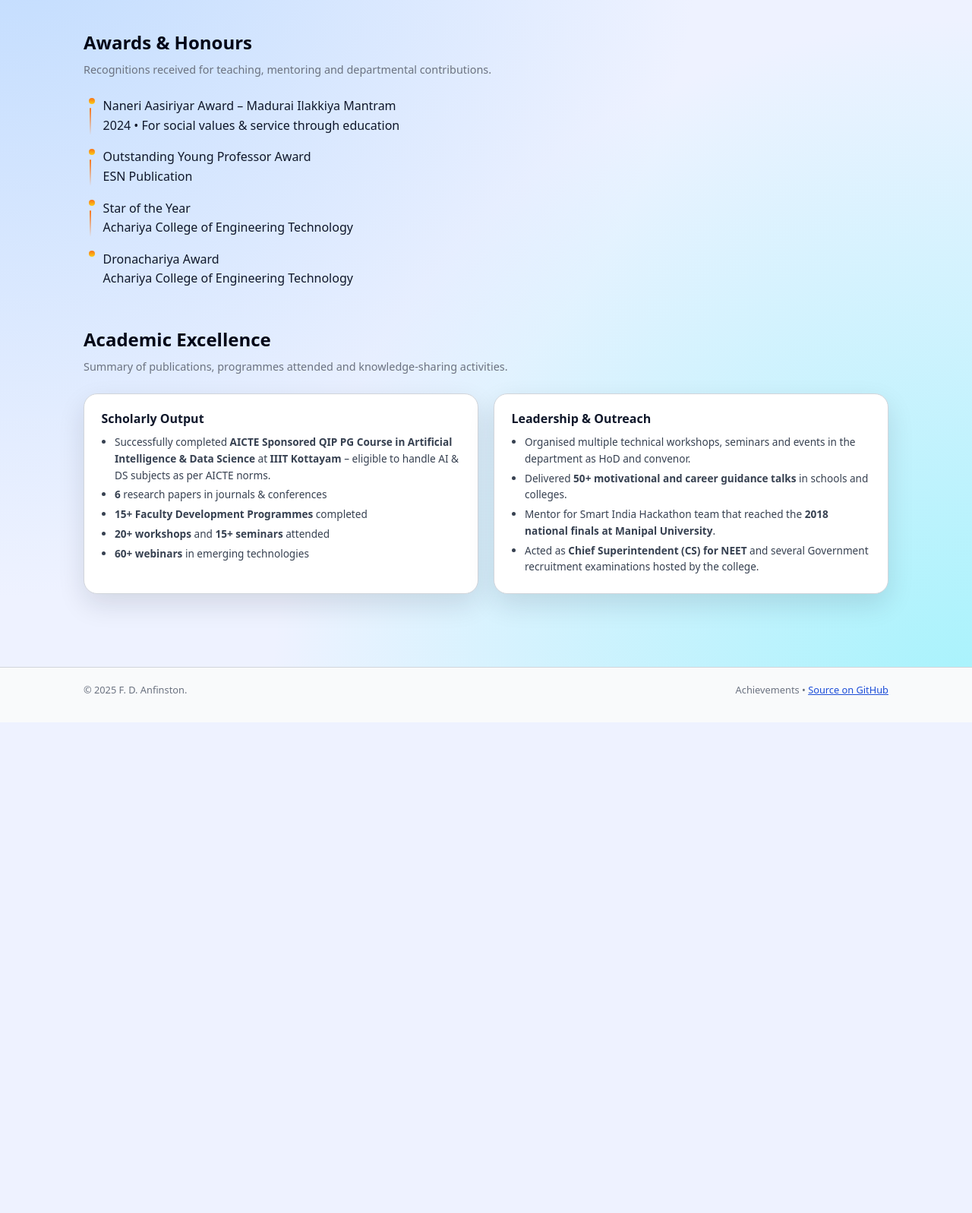
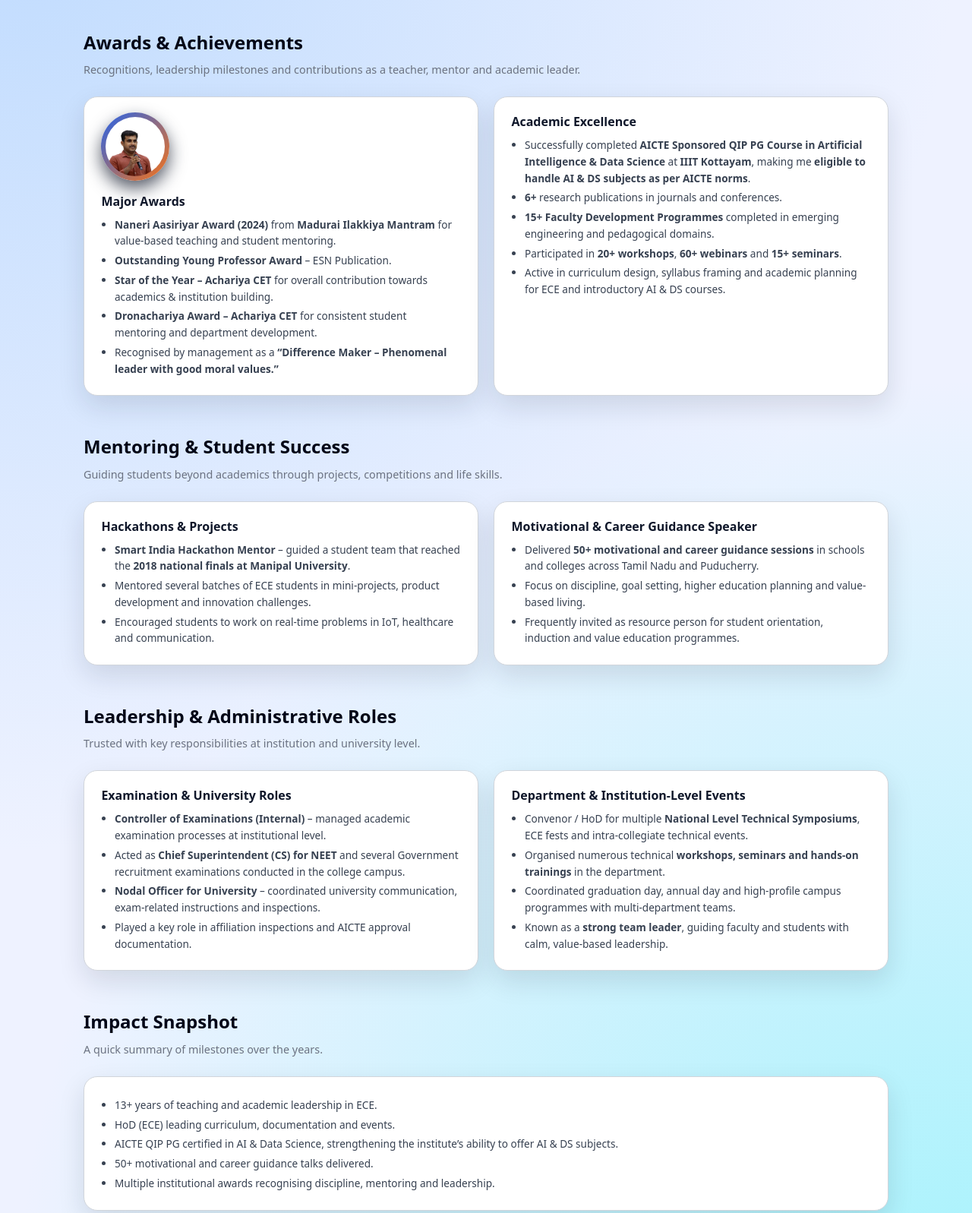
Before and after one commit to anfinston/anfinston-portfolio, a plain HTML site: page achievements.html in a window 1280 px wide. Shown: the part 140-1737 px from the top of the page at 76% size. Before the commit the page ends 1091 px from the top, so only its background shows below. Drawn offline with Linux system fonts and the light colour scheme.

Commit message:
Update achievements.html

```diff
--- a/achievements.html
+++ b/achievements.html
@@ -5,7 +5,7 @@
     <title>Achievements | F. D. Anfinston</title>
     <meta
       name="description"
-      content="Awards, responsibilities and academic excellence of F. D. Anfinston."
+      content="Awards, recognitions and key achievements of F. D. Anfinston, HoD–ECE at Achariya College of Engineering Technology."
     />
     <meta name="viewport" content="width=device-width, initial-scale=1" />
     <link rel="icon" href="profile.JPG" type="image/jpeg" />
@@ -44,83 +44,204 @@
 
     <main class="container">
       <section class="section fade-in">
-        <h1 class="section-title">Awards &amp; Honours</h1>
+        <h1 class="section-title">Awards &amp; Achievements</h1>
         <p class="section-subtitle">
-          Recognitions received for teaching, mentoring and departmental
-          contributions.
+          Recognitions, leadership milestones and contributions as a teacher,
+          mentor and academic leader.
         </p>
 
-        <div class="timeline">
-          <div class="timeline-item">
-            <div class="timeline-title">
-              Naneri Aasiriyar Award – Madurai Ilakkiya Mantram
+        <div class="grid-2">
+          <!-- Awards & Titles -->
+          <div class="card">
+            <div class="page-photo">
+              <div class="photo-circle photo-sm">
+                <img src="profile.JPG" alt="F. D. Anfinston" />
+              </div>
             </div>
-            <div class="timeline-meta">2024 • For social values &amp; service through education</div>
+            <h3>Major Awards</h3>
+            <ul class="card-list">
+              <li>
+                <strong>Naneri Aasiriyar Award (2024)</strong> from
+                <strong>Madurai Ilakkiya Mantram</strong> for value-based
+                teaching and student mentoring.
+              </li>
+              <li>
+                <strong>Outstanding Young Professor Award</strong> – ESN
+                Publication.
+              </li>
+              <li>
+                <strong>Star of the Year – Achariya CET</strong> for overall
+                contribution towards academics &amp; institution building.
+              </li>
+              <li>
+                <strong>Dronachariya Award – Achariya CET</strong> for
+                consistent student mentoring and department development.
+              </li>
+              <li>
+                Recognised by management as a
+                <strong>“Difference Maker – Phenomenal leader with good moral
+                  values.”</strong>
+              </li>
+            </ul>
           </div>
-          <div class="timeline-item">
-            <div class="timeline-title">Outstanding Young Professor Award</div>
-            <div class="timeline-meta">ESN Publication</div>
-          </div>
-          <div class="timeline-item">
-            <div class="timeline-title">Star of the Year</div>
-            <div class="timeline-meta">
-              Achariya College of Engineering Technology
-            </div>
-          </div>
-          <div class="timeline-item">
-            <div class="timeline-title">Dronachariya Award</div>
-            <div class="timeline-meta">
-              Achariya College of Engineering Technology
-            </div>
+
+          <!-- Academic Excellence & QIP -->
+          <div class="card">
+            <h3>Academic Excellence</h3>
+            <ul class="card-list">
+              <li>
+                Successfully completed
+                <strong>
+                  AICTE Sponsored QIP PG Course in Artificial Intelligence &amp;
+                  Data Science
+                </strong>
+                at <strong>IIIT Kottayam</strong>, making me
+                <strong>eligible to handle AI &amp; DS subjects as per AICTE
+                  norms</strong>.
+              </li>
+              <li><strong>6+</strong> research publications in journals and conferences.</li>
+              <li>
+                <strong>15+ Faculty Development Programmes</strong> completed in
+                emerging engineering and pedagogical domains.
+              </li>
+              <li>
+                Participated in <strong>20+ workshops</strong>,
+                <strong>60+ webinars</strong> and <strong>15+ seminars</strong>.
+              </li>
+              <li>
+                Active in curriculum design, syllabus framing and academic
+                planning for ECE and introductory AI &amp; DS courses.
+              </li>
+            </ul>
           </div>
         </div>
       </section>
 
       <section class="section fade-in">
-        <h2 class="section-title">Academic Excellence</h2>
+        <h2 class="section-title">Mentoring &amp; Student Success</h2>
         <p class="section-subtitle">
-          Summary of publications, programmes attended and knowledge-sharing
-          activities.
+          Guiding students beyond academics through projects, competitions and
+          life skills.
         </p>
 
         <div class="grid-2">
           <div class="card">
-            <h3>Scholarly Output</h3>
+            <h3>Hackathons &amp; Projects</h3>
             <ul class="card-list">
               <li>
-  Successfully completed <strong>AICTE Sponsored QIP PG Course in Artificial
-  Intelligence &amp; Data Science</strong> at <strong>IIIT Kottayam</strong>
-  – eligible to handle AI &amp; DS subjects as per AICTE norms.
-</li>
-
-              <li><strong>6</strong> research papers in journals &amp; conferences</li>
-              <li><strong>15+ Faculty Development Programmes</strong> completed</li>
-              <li><strong>20+ workshops</strong> and <strong>15+ seminars</strong> attended</li>
-              <li><strong>60+ webinars</strong> in emerging technologies</li>
-            </ul>
-          </div>
-          <div class="card">
-            <h3>Leadership &amp; Outreach</h3>
-            <ul class="card-list">
-              <li>
-                Organised multiple technical workshops, seminars and events in
-                the department as HoD and convenor.
-              </li>
-              <li>
-                Delivered <strong>50+ motivational and career guidance talks</strong>
-                in schools and colleges.
-              </li>
-              <li>
-                Mentor for Smart India Hackathon team that reached the
+                <strong>Smart India Hackathon Mentor</strong> – guided a student
+                team that reached the
                 <strong>2018 national finals at Manipal University</strong>.
               </li>
               <li>
-                Acted as <strong>Chief Superintendent (CS) for NEET</strong> and
-                several Government recruitment examinations hosted by the
-                college.
+                Mentored several batches of ECE students in mini-projects,
+                product development and innovation challenges.
+              </li>
+              <li>
+                Encouraged students to work on real-time problems in IoT,
+                healthcare and communication.
               </li>
             </ul>
           </div>
+
+          <div class="card">
+            <h3>Motivational &amp; Career Guidance Speaker</h3>
+            <ul class="card-list">
+              <li>
+                Delivered <strong>50+ motivational and career guidance
+                  sessions</strong> in schools and colleges across Tamil Nadu
+                and Puducherry.
+              </li>
+              <li>
+                Focus on discipline, goal setting, higher education planning and
+                value-based living.
+              </li>
+              <li>
+                Frequently invited as resource person for student orientation,
+                induction and value education programmes.
+              </li>
+            </ul>
+          </div>
+        </div>
+      </section>
+
+      <section class="section fade-in">
+        <h2 class="section-title">Leadership &amp; Administrative Roles</h2>
+        <p class="section-subtitle">
+          Trusted with key responsibilities at institution and university level.
+        </p>
+
+        <div class="grid-2">
+          <div class="card">
+            <h3>Examination &amp; University Roles</h3>
+            <ul class="card-list">
+              <li>
+                <strong>Controller of Examinations (Internal)</strong> – managed
+                academic examination processes at institutional level.
+              </li>
+              <li>
+                Acted as <strong>Chief Superintendent (CS) for NEET</strong> and
+                several Government recruitment examinations conducted in the
+                college campus.
+              </li>
+              <li>
+                <strong>Nodal Officer for University</strong> – coordinated
+                university communication, exam-related instructions and
+                inspections.
+              </li>
+              <li>
+                Played a key role in affiliation inspections and AICTE approval
+                documentation.
+              </li>
+            </ul>
+          </div>
+
+          <div class="card">
+            <h3>Department &amp; Institution-Level Events</h3>
+            <ul class="card-list">
+              <li>
+                Convenor / HoD for multiple
+                <strong>National Level Technical Symposiums</strong>, ECE fests
+                and intra-collegiate technical events.
+              </li>
+              <li>
+                Organised numerous technical
+                <strong>workshops, seminars and hands-on trainings</strong> in
+                the department.
+              </li>
+              <li>
+                Coordinated graduation day, annual day and high-profile campus
+                programmes with multi-department teams.
+              </li>
+              <li>
+                Known as a <strong>strong team leader</strong>, guiding faculty
+                and students with calm, value-based leadership.
+              </li>
+            </ul>
+          </div>
+        </div>
+      </section>
+
+      <section class="section fade-in">
+        <h2 class="section-title">Impact Snapshot</h2>
+        <p class="section-subtitle">
+          A quick summary of milestones over the years.
+        </p>
+
+        <div class="card">
+          <ul class="card-list">
+            <li>13+ years of teaching and academic leadership in ECE.</li>
+            <li>HoD (ECE) leading curriculum, documentation and events.</li>
+            <li>
+              AICTE QIP PG certified in AI &amp; Data Science, strengthening the
+              institute’s ability to offer AI &amp; DS subjects.
+            </li>
+            <li>50+ motivational and career guidance talks delivered.</li>
+            <li>
+              Multiple institutional awards recognising discipline, mentoring
+              and leadership.
+            </li>
+          </ul>
         </div>
       </section>
     </main>
```
